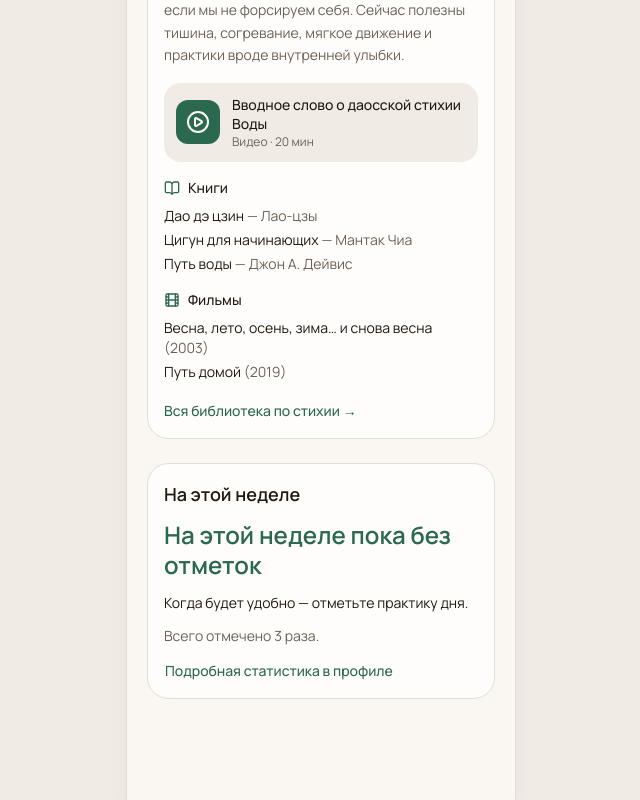
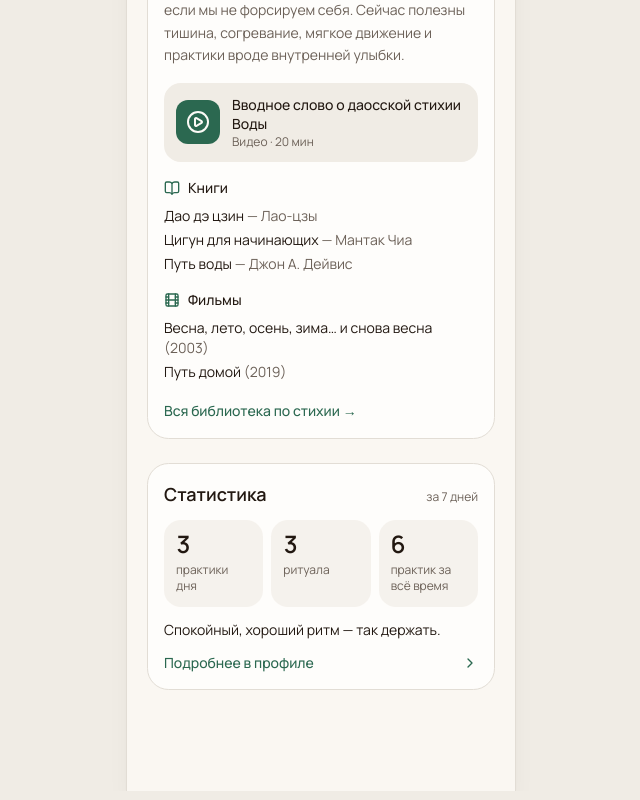
Before and after one commit to ewanmchorton/matetis, a Next.js app: page /program in a window 1280 px wide. Shown: the part 1404-2204 px from the top of the page, without its empty margins (319-959 px from the left). Built offline with nearby package versions, Linux system fonts and the light colour scheme.

Commit message:
Program: 7-day stats with numbers on main screen, clearer profile ritual labels
Co-authored-by: ewanmchorton <ewanmchorton@users.noreply.github.com>

```diff
--- a/src/entities/progress/model/progress-store.ts
+++ b/src/entities/progress/model/progress-store.ts
@@ -2,7 +2,7 @@
 
 import { useSyncExternalStore } from "react";
 
-import { addDays, getWeekDays, toDateKey } from "@/shared/lib/date";
+import { addDays, toDateKey } from "@/shared/lib/date";
 
 /**
  * Результат теста и отметки о практиках в прототипе хранятся в браузере (localStorage).
@@ -20,7 +20,7 @@ export type ProgressState = {
   ritualMarks: Record<string, string[]>;
 };
 
-const STORAGE_KEY = "matetis-demo-progress-v3";
+const STORAGE_KEY = "matetis-demo-progress-v4";
 
 const initialState: ProgressState = {
   typeId: "t7",
@@ -28,19 +28,16 @@ const initialState: ProgressState = {
   ritualMarks: {},
 };
 
-/** Выдуманная история за прошлые дни, чтобы в профиле было что показать. */
+/**
+ * Выдуманная история за прошлые дни, чтобы статистика не была пустой.
+ * Сегодняшний день не отмечен — его можно отметить вживую.
+ */
 function createDemoState(): ProgressState {
   const today = new Date();
   const daysAgo = (n: number) => toDateKey(addDays(today, -n));
-  const todayKey = toDateKey(today);
-  const weekKeys = getWeekDays(today)
-    .map((d) => toDateKey(d))
-    .filter((k) => k < todayKey);
-  const demoThisWeek = weekKeys.slice(-3);
-  const older = [daysAgo(7), daysAgo(8), daysAgo(14)].filter((k) => !demoThisWeek.includes(k));
   return {
     ...initialState,
-    completedPractices: [...new Set([...demoThisWeek, ...older])],
+    completedPractices: [daysAgo(1), daysAgo(2), daysAgo(4), daysAgo(8), daysAgo(9), daysAgo(13)],
     ritualMarks: {
       "water-subjects-study": [daysAgo(1), daysAgo(2), daysAgo(4)],
     },
--- a/src/entities/progress/model/stats.ts
+++ b/src/entities/progress/model/stats.ts
@@ -1,78 +1,56 @@
-import { toDateKey } from "@/shared/lib/date";
+import { addDays, toDateKey } from "@/shared/lib/date";
 
-export function countPracticesInWeek(completedDays: string[], weekDays: Date[]): number {
-  const week = new Set(weekDays.map(toDateKey));
-  return completedDays.filter((d) => week.has(d)).length;
+const WINDOW_DAYS = 7;
+
+/** Ключи последних n дней, включая сегодня. */
+function lastDayKeys(today: Date, n: number): Set<string> {
+  return new Set(Array.from({ length: n }, (_, i) => toDateKey(addDays(today, -i))));
 }
 
-function pluralPracticeNoun(n: number): string {
+export function countInLastDays(days: string[], today: Date, n = WINDOW_DAYS): number {
+  const window = lastDayKeys(today, n);
+  return days.filter((d) => window.has(d)).length;
+}
+
+/**
+ * Отметки ритуалов за последние n дней. У недельных ритуалов ключ — понедельник
+ * текущей недели, он всегда попадает в окно из 7 дней.
+ */
+export function countRitualMarksInLastDays(
+  ritualMarks: Record<string, string[]>,
+  today: Date,
+  n = WINDOW_DAYS,
+): number {
+  return Object.values(ritualMarks).reduce((sum, marks) => sum + countInLastDays(marks, today, n), 0);
+}
+
+export function pluralRu(n: number, one: string, few: string, many: string): string {
   const mod10 = n % 10;
   const mod100 = n % 100;
-  if (mod10 === 1 && mod100 !== 11) return "практика";
-  if (mod10 >= 2 && mod10 <= 4 && (mod100 < 12 || mod100 > 14)) return "практики";
-  return "практик";
+  if (mod10 === 1 && mod100 !== 11) return one;
+  if (mod10 >= 2 && mod10 <= 4 && (mod100 < 12 || mod100 > 14)) return few;
+  return many;
 }
 
-function pluralPracticeAcc(n: number): string {
-  const mod10 = n % 10;
-  const mod100 = n % 100;
-  if (mod10 === 1 && mod100 !== 11) return "раз";
-  if (mod10 >= 2 && mod10 <= 4 && (mod100 < 12 || mod100 > 14)) return "раза";
-  return "раз";
+function encouragement(practices: number): string {
+  if (practices === 0) return "Когда будет удобно — отметьте практику дня.";
+  if (practices === 1) return "Вы уже нашли время для себя — это хорошее начало.";
+  if (practices <= 3) return "Спокойный, хороший ритм — так держать.";
+  return "Вы уделяете практике много внимания — это заметно.";
 }
 
-function encouragementForWeek(count: number): string {
-  if (count === 0) {
-    return "Когда будет удобно — отметьте практику дня.";
-  }
-  if (count === 1) {
-    return "Вы уже нашли время для себя на этой неделе.";
-  }
-  if (count === 2) {
-    return "Два раза на этой неделе — спокойный ритм.";
-  }
-  if (count === 3) {
-    return "Три практики за неделю — хороший знак заботы о себе.";
-  }
-  return "Вы уделяете практике внимание — в своём темпе.";
-}
-
-/** Блок на главной «Программа»: цифра за неделю + короткие ободряющие слова. */
-export function getProgramWeekHighlight(completedDays: string[], weekDays: Date[]) {
-  const weekCount = countPracticesInWeek(completedDays, weekDays);
+/** Цифры и ободряющие слова для блока статистики на главной «Программа». */
+export function getProgramStats(
+  completedPractices: string[],
+  ritualMarks: Record<string, string[]>,
+  today: Date,
+) {
+  const practices = countInLastDays(completedPractices, today);
+  const rituals = countRitualMarksInLastDays(ritualMarks, today);
   return {
-    weekCount,
-    headline:
-      weekCount === 0
-        ? "На этой неделе пока без отметок"
-        : `${weekCount} ${pluralPracticeNoun(weekCount)} на этой неделе`,
-    encouragement: encouragementForWeek(weekCount),
+    practices,
+    rituals,
+    total: completedPractices.length,
+    encouragement: encouragement(practices),
   };
 }
-
-/** Короткая второстепенная строка под блоком на программе. */
-export function getSoftProgramNote(completedDays: string[]): string {
-  const total = completedDays.length;
-
-  if (total === 0) {
-    return "Подробнее — в профиле.";
-  }
-  return `Всего отмечено ${total} ${pluralPracticeAcc(total)}.`;
-}
-
-/** Краткие подписи под цифрами в профиле. */
-export function getProfileStatsSummary(
-  completedDays: string[],
-  weekDays: Date[],
-): { lines: string[] } {
-  const total = completedDays.length;
-  const thisWeek = countPracticesInWeek(completedDays, weekDays);
-
-  const lines = [`Всего — ${total} ${pluralPracticeAcc(total)}.`];
-
-  if (thisWeek > 0) {
-    lines.push(`На этой неделе — ${thisWeek} ${pluralPracticeAcc(thisWeek)}.`);
-  }
-
-  return { lines };
-}
--- a/src/views/profile/ui/profile-page.tsx
+++ b/src/views/profile/ui/profile-page.tsx
@@ -6,11 +6,7 @@ import { useState } from "react";
 import { ElementBadge, getCurrentElement } from "@/entities/element";
 import { filterRituals, usePracticeCatalog } from "@/entities/practice";
 import { getPersonType, TypeTraits } from "@/entities/person-type";
-import {
-  countPracticesInWeek,
-  getProfileStatsSummary,
-  useProgress,
-} from "@/entities/progress";
+import { countInLastDays, pluralRu, useProgress } from "@/entities/progress";
 import { routes } from "@/shared/config/routes";
 import { getWeekDays, getWeekStartKey, toDateKey } from "@/shared/lib/date";
 import { useIsClient } from "@/shared/lib/use-is-client";
@@ -121,9 +117,7 @@ export function ProfilePage() {
 }
 
 function ProfileStats({ completedPractices }: { completedPractices: string[] }) {
-  const weekDays = getWeekDays(new Date());
-  const thisWeek = countPracticesInWeek(completedPractices, weekDays);
-  const { lines } = getProfileStatsSummary(completedPractices, weekDays);
+  const lastWeek = countInLastDays(completedPractices, new Date());
 
   return (
     <section aria-labelledby="profile-stats-title" className="space-y-4 rounded-2xl border bg-card p-4">
@@ -136,17 +130,20 @@ function ProfileStats({ completedPractices }: { completedPractices: string[] })
           <p className="text-xs text-muted-foreground">практик дня всего</p>
         </div>
         <div className="rounded-xl bg-muted/60 p-3">
-          <p className="text-2xl font-semibold tabular-nums">{thisWeek}</p>
-          <p className="text-xs text-muted-foreground">на этой неделе</p>
+          <p className="text-2xl font-semibold tabular-nums">{lastWeek}</p>
+          <p className="text-xs text-muted-foreground">за последние 7 дней</p>
         </div>
       </div>
-      <ul className="space-y-2 text-sm leading-relaxed text-muted-foreground">
-        {lines.map((line) => (
-          <li key={line}>{line}</li>
-        ))}
-      </ul>
+      <p className="text-sm leading-relaxed text-muted-foreground">
+        Каждая отметка — это время, которое вы нашли для себя.
+      </p>
     </section>
   );
+}
+
+function dailyRitualLabel(days: number): string {
+  if (days === 0) return "пока не отмечено";
+  return `отмечено ${days} ${pluralRu(days, "день", "дня", "дней")}`;
 }
 
 function ProfileRituals({ ritualMarks }: { ritualMarks: Record<string, string[]> }) {
@@ -166,7 +163,7 @@ function ProfileRituals({ ritualMarks }: { ritualMarks: Record<string, string[]>
           const marks = ritualMarks[ritual.id] ?? [];
           const label =
             ritual.schedule === "daily"
-              ? `${marks.filter((d) => weekKeys.has(d)).length} дн. с отметкой`
+              ? dailyRitualLabel(marks.filter((d) => weekKeys.has(d)).length)
               : marks.includes(weekStart)
                 ? "отмечено на этой неделе"
                 : "ещё не отмечено";
--- a/src/views/program/ui/program-page.tsx
+++ b/src/views/program/ui/program-page.tsx
@@ -3,7 +3,7 @@
 import { ElementBadge, getCurrentElement, getElementGuide } from "@/entities/element";
 import { getPersonType } from "@/entities/person-type";
 import { filterRituals, pickDailyPractice, usePracticeCatalog } from "@/entities/practice";
-import { getProgramWeekHighlight, getSoftProgramNote, useProgress } from "@/entities/progress";
+import { getProgramStats, useProgress } from "@/entities/progress";
 import { routes } from "@/shared/config/routes";
 import { getWeekDays, getWeekStartKey, toDateKey } from "@/shared/lib/date";
 import { useIsClient } from "@/shared/lib/use-is-client";
@@ -74,7 +74,7 @@ function ProgramContent({
   const weekDays = getWeekDays(today);
   const weekStartKey = getWeekStartKey(today);
   const practice = pickDailyPractice(catalog.practices, element.id, typeNumber, today);
-  const weekHighlight = getProgramWeekHighlight(completedPractices, weekDays);
+  const stats = getProgramStats(completedPractices, ritualMarks, today);
 
   return (
     <>
@@ -95,9 +95,10 @@ function ProgramContent({
       />
       <ElementRecommendations element={element} guide={getElementGuide(element.id)} />
       <ProgramStats
-        headline={weekHighlight.headline}
-        encouragement={weekHighlight.encouragement}
-        note={getSoftProgramNote(completedPractices)}
+        practices={stats.practices}
+        rituals={stats.rituals}
+        total={stats.total}
+        encouragement={stats.encouragement}
       />
     </>
   );
--- a/src/views/program/ui/program-stats.tsx
+++ b/src/views/program/ui/program-stats.tsx
@@ -1,31 +1,49 @@
 import Link from "next/link";
+import { ChevronRight } from "lucide-react";
 
+import { pluralRu } from "@/entities/progress";
 import { routes } from "@/shared/config/routes";
-import { cn } from "@/shared/lib/utils";
-import { buttonVariants } from "@/shared/ui/button";
+
+function StatTile({ value, label }: { value: number; label: string }) {
+  return (
+    <div className="rounded-xl bg-muted/60 px-3 py-3">
+      <p className="text-2xl font-semibold tabular-nums leading-none">{value}</p>
+      <p className="mt-1.5 text-xs leading-snug text-muted-foreground">{label}</p>
+    </div>
+  );
+}
 
 export function ProgramStats({
-  headline,
+  practices,
+  rituals,
+  total,
   encouragement,
-  note,
 }: {
-  headline: string;
+  practices: number;
+  rituals: number;
+  total: number;
   encouragement: string;
-  note: string;
 }) {
   return (
     <section aria-labelledby="stats-title" className="space-y-3 rounded-2xl border bg-card p-4">
-      <h2 id="stats-title" className="text-lg font-semibold">
-        На этой неделе
-      </h2>
-      <p className="text-2xl font-semibold tabular-nums leading-tight text-primary">{headline}</p>
-      <p className="text-sm leading-relaxed text-foreground">{encouragement}</p>
-      <p className="text-sm text-muted-foreground">{note}</p>
+      <div className="flex items-baseline justify-between gap-2">
+        <h2 id="stats-title" className="text-lg font-semibold">
+          Статистика
+        </h2>
+        <span className="text-xs text-muted-foreground">за 7 дней</span>
+      </div>
+      <div className="grid grid-cols-3 gap-2">
+        <StatTile value={practices} label={pluralRu(practices, "практика дня", "практики дня", "практик дня")} />
+        <StatTile value={rituals} label={pluralRu(rituals, "ритуал", "ритуала", "ритуалов")} />
+        <StatTile value={total} label={`${pluralRu(total, "практика", "практики", "практик")} за всё время`} />
+      </div>
+      <p className="text-sm leading-relaxed">{encouragement}</p>
       <Link
         href={routes.profile}
-        className={cn(buttonVariants({ variant: "link" }), "h-auto p-0 text-sm")}
+        className="flex items-center justify-between rounded-lg text-sm font-medium text-primary"
       >
-        Подробная статистика в профиле
+        Подробнее в профиле
+        <ChevronRight className="size-4" />
       </Link>
     </section>
   );
```
Also changed, not shown: src/entities/progress/index.ts (+4 -4 lines).
